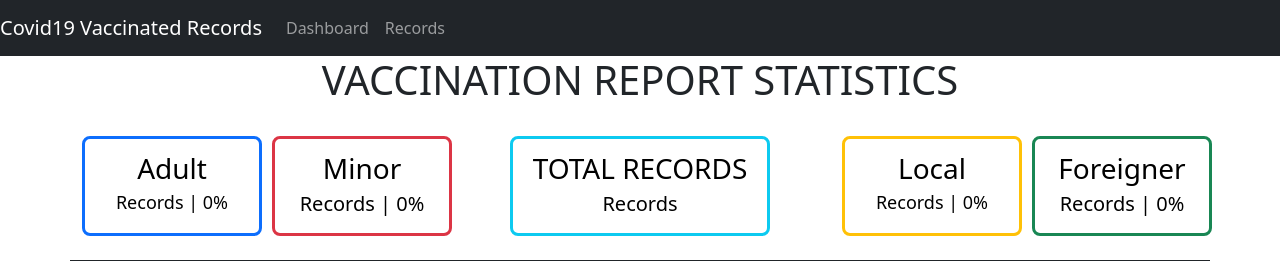
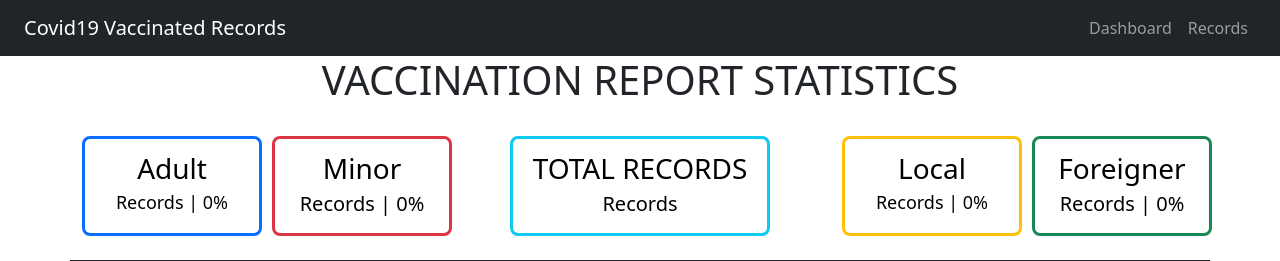
Before and after one commit to NaitsirhcEmorej07/DICT_CaseStudy, a PHP site: page /index.php in a window 1280 px wide. Shown: the top 261 px of the page. Run offline with PHP 8.4, Linux system fonts and the light colour scheme; data that the repository does not hold is empty; some libraries are stand-ins or nearby versions.

Commit message:
nav menu justify content right and add padding

```diff
--- a/nav.php
+++ b/nav.php
@@ -10,11 +10,11 @@
     $active_menu_link = 'active'; // For settings to be dynamic
 ?>
 <nav class="navbar navbar-expand-lg navbar-dark bg-dark">
-  <a class="navbar-brand" href="#">Covid19 Vaccinated Records</a>
+  <a class="navbar-brand px-4" href="#">Covid19 Vaccinated Records</a>
   <button class="navbar-toggler" type="button" data-toggle="collapse" data-target="#navbarText" aria-controls="navbarText" aria-expanded="false" aria-label="Toggle navigation">
     <span class="navbar-toggler-icon"></span>
   </button>
-  <div class="collapse navbar-collapse" id="navbarText">
+  <div class="collapse navbar-collapse justify-content-end px-4" id="navbarText">
     <ul class="navbar-nav">
       <li class="nav-item <?php echo $active_menu_link; ?>">
         <a class="nav-link" href="index.php">Dashboard</a>
```
